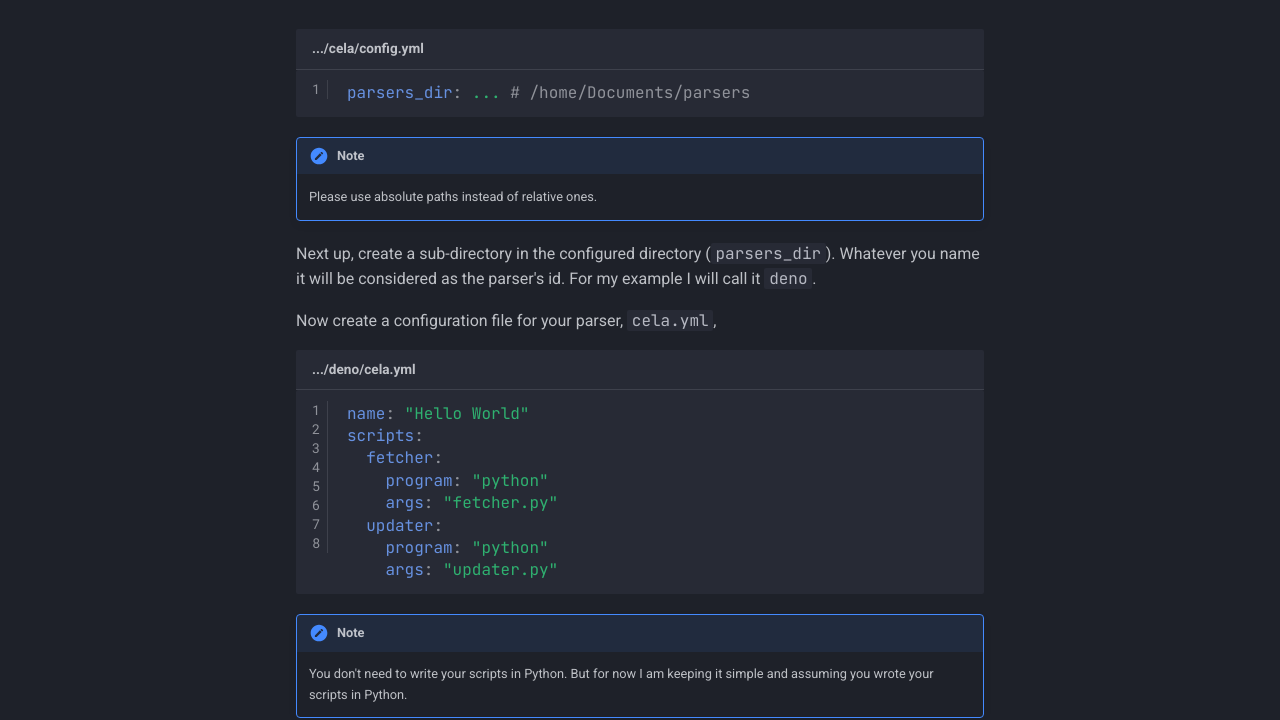
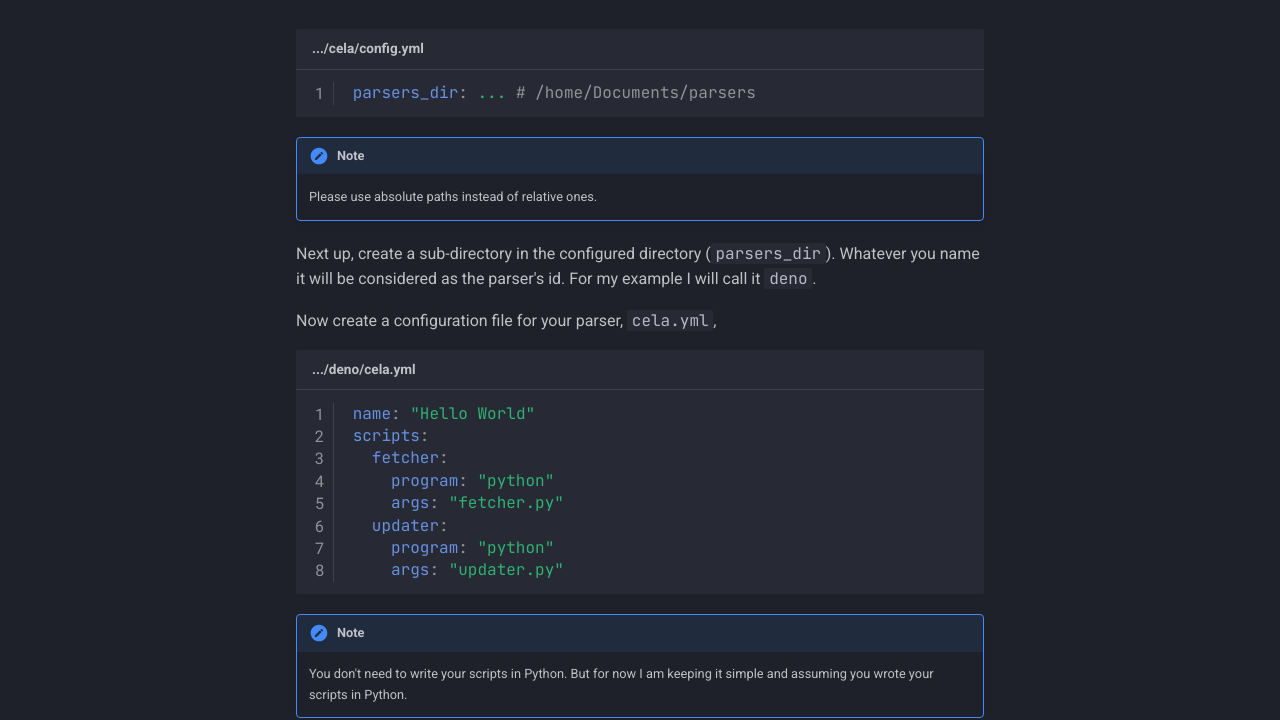
Before and after one commit to eeriemyxi/cela, an MkDocs documentation site: the page built from docs/custom-parsers.md, in a window 1280 px wide and 1400 px high. Shown: the part 361-1081 px from the top of the window. Built offline with MkDocs 1.6.1 and Material for MkDocs 9.7.7, drawn with Linux system fonts in a browser that asks for light colours; comment, search, counter and statistics services are not loaded.

Commit message:
fix(docs): incorrect font size for line numbers

```diff
--- a/docs/css/extra.css
+++ b/docs/css/extra.css
@@ -4,3 +4,7 @@
     font-family: "JetBrains Mono", monospace;
     font-size: 1.0em;
 }
+
+.highlighttable .linenos {
+    font-size: 1.0em;
+}
```
